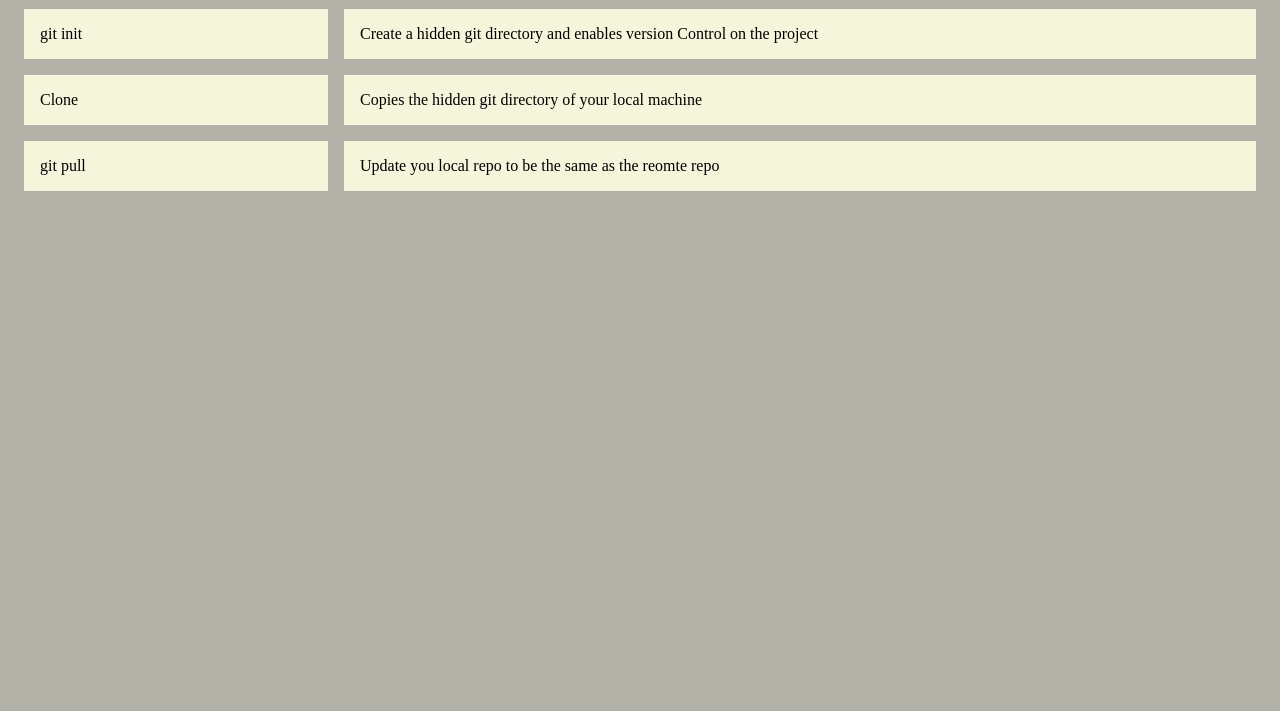
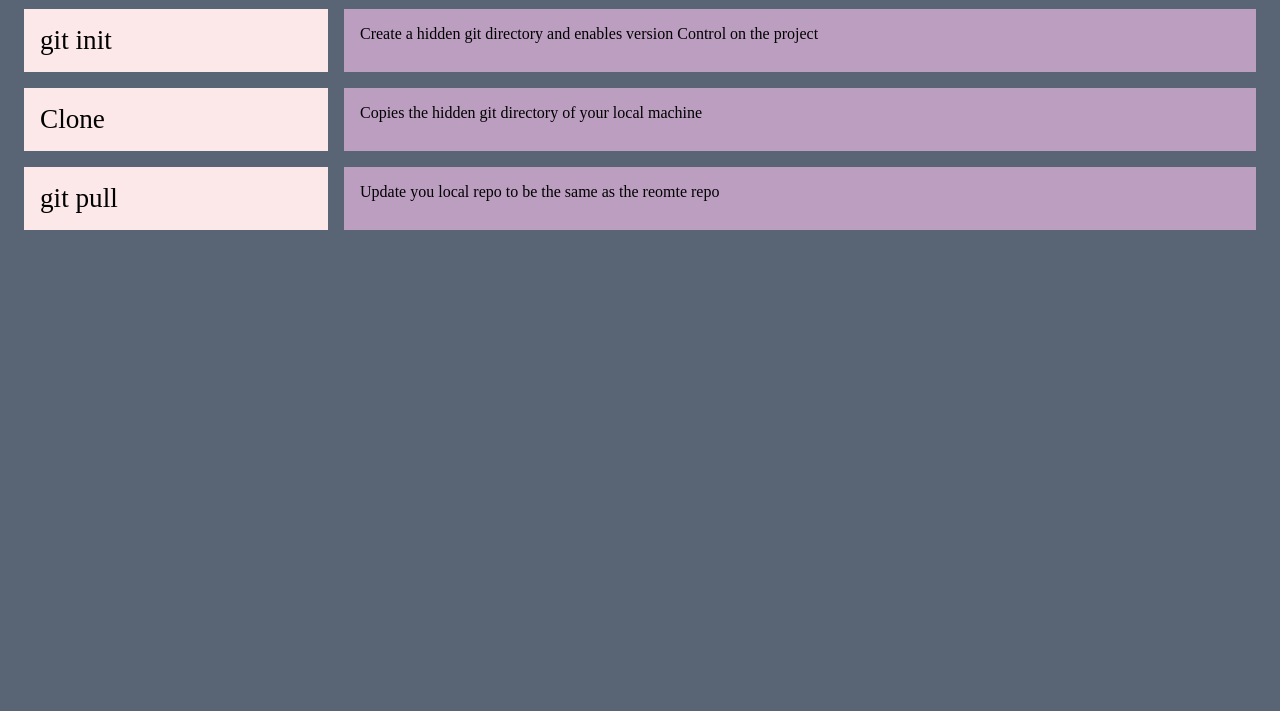
Before and after one commit to Lvhacker1/version-control, a plain HTML site: page index.html in a window 1280 px wide. Shown: the part 89-800 px from the top of the page. Drawn offline with Linux system fonts and the light colour scheme.

Commit message:
added more

```diff
--- a/styles/version-control.css
+++ b/styles/version-control.css
@@ -7,7 +7,7 @@ html {
 }
 
 body {
-    background-color: rgb(178, 178, 168);
+    background-color: #596475;
     margin: 0;
     min-height: 100%;
 }
@@ -32,13 +32,14 @@ body {
 }
 
 .git-commands_command {
-    background-color: beige;
+    background-color: #FDE8E9;
     padding: 16px;
+    font-size: 1.7rem;
 }
 
 
 .git-commands_effect {
-    background-color: beige;
+    background-color: #BC9EC1;
     padding: 16px;
     font-size: 1.5 rem;
 }
```
